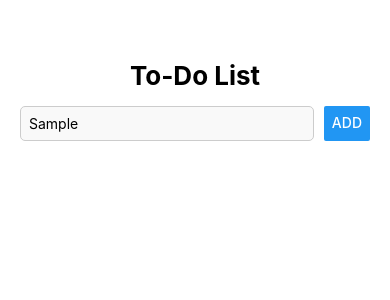
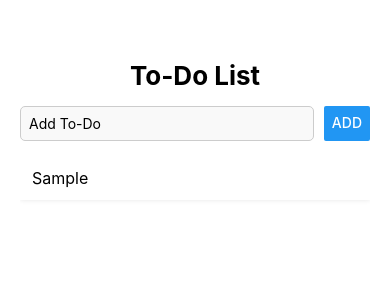
Before and after one commit to csalguera/newm-n322, a React Native app in the folder todo-list/: screen / in a window 390 px wide. Both pictures are taken after typing "Sample" into the empty fields and a click on the button "ADD". Shown: the top 300 px of the page. Built offline with nearby package versions, Linux system fonts and the light colour scheme.

Commit message:
import components and add functionality to add to-do's with useState

```diff
--- a/todo-list/App.js
+++ b/todo-list/App.js
@@ -1,12 +1,24 @@
+import { useState } from "react";
+
 import {
   StyleSheet,
   View,
   Text,
   TextInput,
   Button,
+  FlatList,
 } from "react-native";
 
 export default function App() {
+  const [todo, setTodo] = useState("")
+  const [list, setList] = useState([])
+
+  const addTodo = () => {
+    if (todo.trim().length === 0) return;
+    setList([...list, { id: Date.now().toString(), name: todo }]);
+    setTodo("");
+  };
+
   return (
     <View style={styles.container}>
       <Text style={styles.title}>To-Do List</Text>
@@ -14,9 +26,20 @@ export default function App() {
         <TextInput
           style={styles.input}
           placeholder="Add To-Do"
+          value={todo}
+          onChangeText={setTodo}
         />
-        <Button title="Add" />
+        <Button title="Add" onPress={addTodo} />
       </View>
+      <FlatList
+        data={list}
+        keyExtractor={(g) => g.id}
+        renderItem={({ item: todo }) => (
+          <View style={styles.todoRow}>
+            <Text style={styles.todoText}>{todo.name}</Text>
+          </View>
+        )}
+      />
     </View>
   );
 }
@@ -47,4 +70,18 @@ const styles = StyleSheet.create({
     borderRadius: 5,
     backgroundColor: "#f9f9f9",
   },
+  todoRow: {
+    flexDirection: "row",
+    justifyContent: "space-between",
+    backgroundColor: "#fff",
+    padding: 12,
+    marginBottom: 10,
+    shadowColor: "#000",
+    shadowOpacity: 0.1,
+    shadowRadius: 5,
+    elevation: 2,
+  },
+  todoText: {
+    fontSize: 16,
+  },
 });
```
